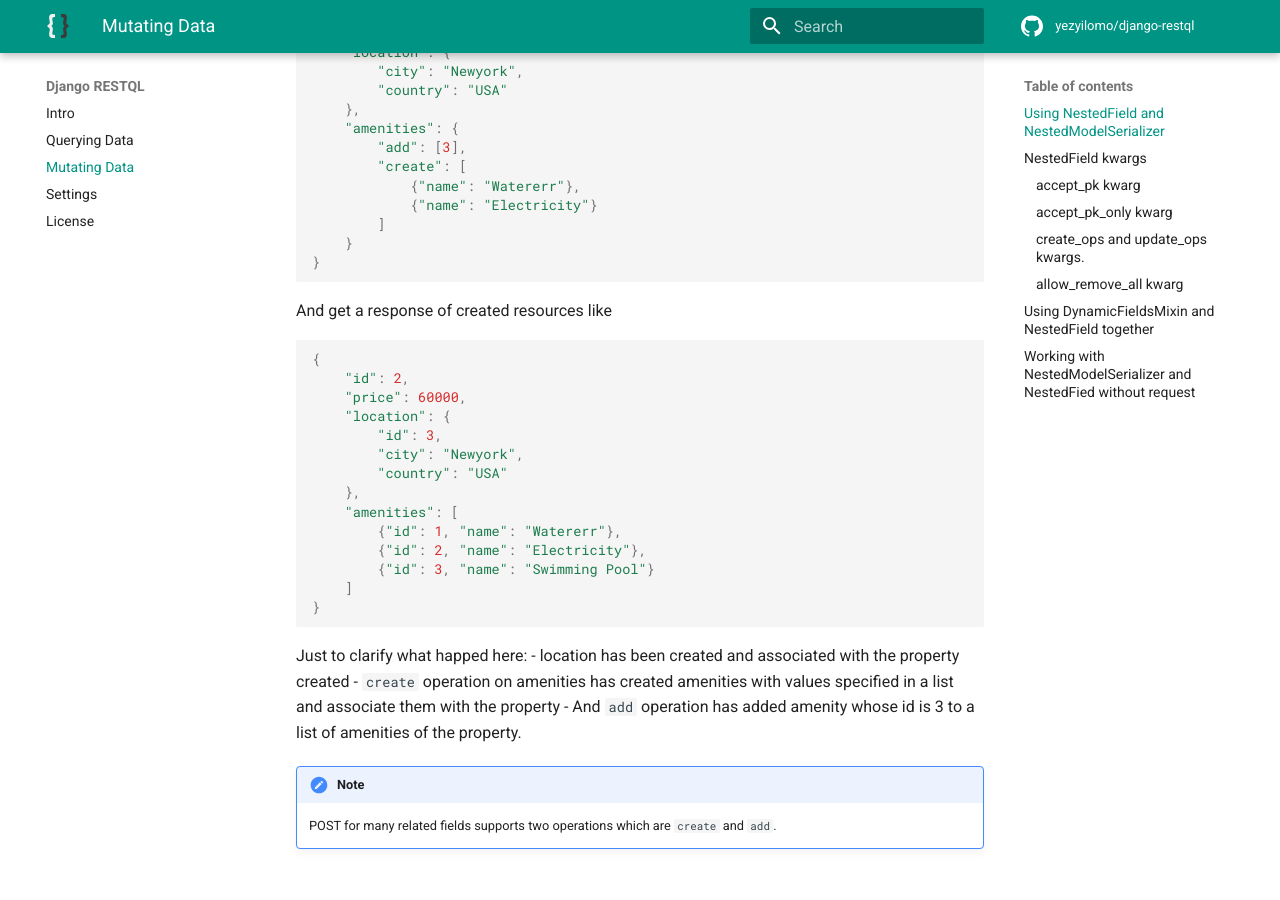
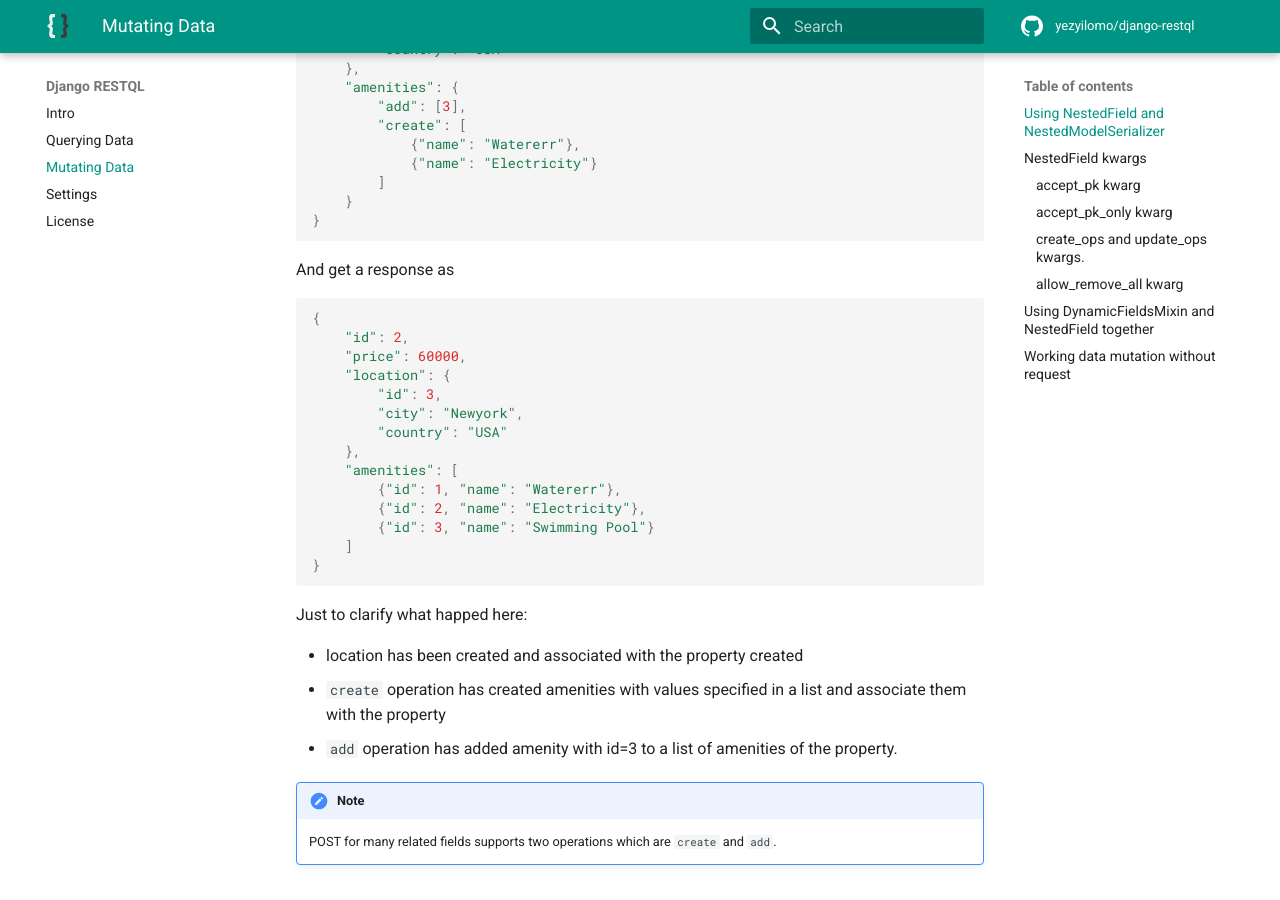
Before and after one commit to yezyilomo/django-restql, an MkDocs documentation site: the page built from docs/mutating_data.md, in a window 1280 px wide and 900 px high, scrolled down 1314 px. Built offline with MkDocs 1.6.1 and Material for MkDocs 9.7.7, drawn with Linux system fonts in a browser that asks for light colours; comment, search, counter and statistics services are not loaded; some of the changed text lies outside the part shown.

Commit message:
📝Update documentation

````diff
--- a/docs/mutating_data.md
+++ b/docs/mutating_data.md
@@ -38,8 +38,6 @@
             'id', 'price', 'location', 'amenities'
         ]
 ```
-<br>
-
 
 With serializers defined as shown above, you will be able to send data mutation request like
 
@@ -63,7 +61,7 @@
 }
 ```
 
-And get a response of created resources like
+And get a response as
 ```js
 {
     "id": 2,
@@ -82,9 +80,10 @@
 ```
 
 Just to clarify what happed here:
+
 - location has been created and associated with the property created
-- `create` operation on amenities has created amenities with values specified in a list and associate them with the property
-- And `add` operation has added amenity whose id is 3 to a list of amenities of the property.
+- `create` operation has created amenities with values specified in a list and associate them with the property
+- `add` operation has added amenity with id=3 to a list of amenities of the property.
 
 !!! note
     POST for many related fields supports two operations which are `create` and `add`.
@@ -134,15 +133,15 @@
 From the request body `add`, `create`, `remove` and `update` are operations
 
 What you see in the response above are details of our property, what really happened after sending the update request is
+
 - `add` operation added amenitiy with id=4 to a list of amenities of the property
 - `create` operation created amenities with values specified in a list
 - `remove` operation removed amenities with id=3 from a property
-- And `update` operation updated amenity with id=1 according to values specified.
+- `update` operation updated amenity with id=1 according to values specified.
 
 
 !!! note
     PUT/PATCH for many related fields supports four operations which are `create`, `add`, `remove` and `update`.
-<br>
 
 
 ## NestedField kwargs
@@ -177,7 +176,8 @@
             'id', 'price', 'location'
         ]
 ```
-<br>
+
+Now sending mutation request as
 
 
 ```POST /api/property/```
@@ -190,7 +190,7 @@
 }
 ```
 !!! note
-    Here location resource with id=2 exists already, so what's done here is create new property resource and associate it with this location whose id is 2.
+    Here location resource with id=2 exists already, so what's done here is create a new property resource and associate it with this location whose id is 2.
 
 Response
 ```js
@@ -204,7 +204,6 @@
     }
 }
 ```
-<br>
 
 Using `accept_pk` doesn't limit you from sending data(instead of pk to nested resource), setting `accept_pk=True` means you can send both data and pks. For instance from the above example you could still do
 
@@ -233,11 +232,10 @@
     }
 }
 ```
-<br>
 
 
 ### accept_pk_only kwarg
-`accept_pk_only=True` is used if you want to be able to update nested field by using pk/id only. This too applies to foreign key relations only. The default value for `accept_pk_only` kwarg is `False`, if `accept_pk_only=True` is set you won't be able to send data to create a nested resource.
+`accept_pk_only=True` is used if you want to be able to update nested field by using pk/id only. This applies to foreign key relations only as well. The default value for `accept_pk_only` kwarg is `False`, if `accept_pk_only=True` is set you won't be able to send data to create a nested resource.
 
 Below is an example showing how to use `accept_pk_only` kwarg.
 ```py
@@ -263,8 +261,8 @@
             'id', 'price', 'location'
         ]
 ```
-<br>
 
+Sending mutation request
 
 ```POST /api/property/```
 
@@ -291,7 +289,6 @@
 
 !!! note
     By default `accept_pk=False` and `accept_pk_only=False`, so nested field(foreign key related) accepts data only by default, if `accept_pk=True` is set, it accepts data and pk/id, and if `accept_pk_only=True` is set it accepts pk/id only. You can't set both `accept_pk=True` and `accept_pk_only=True`.
-<br>
 
 
 ### create_ops and update_ops kwargs.
@@ -324,8 +321,8 @@
             'id', 'price', 'amenities'
         ]
 ```
-<br>
 
+Sending create mutation request
 
 ```POST /api/property/```
 
@@ -352,10 +349,10 @@
     ]
 }
 ```
-<br>
 
+Sending update mutation request
 
-```PUT /api/property/2/```
+```PUT/PATCH /api/property/2/```
 
 Request Body
 ```js
@@ -381,7 +378,6 @@
     ]
 }
 ```
-<br>
 
 
 ### allow_remove_all kwarg
@@ -484,7 +480,9 @@
         ]
 ```
 
-The `required=False` kwarg allows you to create Property without including `location` field and the `allow_null=True` kwarg allows `location` field to be set to null if you haven't supplied it e.g
+The `required=False` kwarg allows you to create Property without including `location` field and the `allow_null=True` kwarg allows `location` field to be set to null if you haven't supplied it. For example
+
+Sending mutation request
 
 ```POST /api/property/```
 
@@ -495,8 +493,6 @@
     // You can see that the location is not included here
 }
 ```
-
-<br>
 
 Response
 ```js
@@ -510,7 +506,7 @@
 If you use `required=False` only without `allow_null=True`, The serializer will allow you to create Property without including `location` field but it will throw error because by default `allow_null=False` which means `null`/`None`(which is what's passed when you don't supply `location` value) is not considered a valid value.
 
 
-## Working with `NestedModelSerializer` and `NestedFied` without request
+## Working data mutation without request
 **Django RESTQL** allows you to do data mutation without having request object, this is used if you don't want to get your mutation data input(serializer data) from a request, in fact `NestedModelSerializer` and `NestedFied` can work independently without using request. Below is an example showing how you can work with data mutation without request object.
 
 ```py
@@ -544,7 +540,7 @@
     "books": {
         "add": [1, 2],
         "create": [
-            {'title': 'Basic Data Structures', 'author': 'J. Davis'}
+            {'title': 'Basic Data Structures', 'author': 'J. Davis'},
             {'title': 'Advanced Data Structures', 'author': 'S. Mobit'}
         ]
     }
@@ -560,7 +556,7 @@
 {
     "id": 2,
     "name": "Computer Programming",
-    "code": "CS50"
+    "code": "CS50",
     "books": [
         {'id': 1, 'title': 'Programming Intro', 'author': 'K. Moses'},
         {'id': 2, 'title': 'Understanding Computers', 'author': 'B. Gibson'},
@@ -592,7 +588,7 @@
 {
     "id": 2,
     "name": "Computer Programming",
-    "code": "CS100"
+    "code": "CS100",
     "books": [
         {'id': 1, 'title': 'Programming Intro', 'author': 'K. Moses'},
         {'id': 2, 'title': 'Understanding Computers', 'author': 'B. Gibson'}
````
